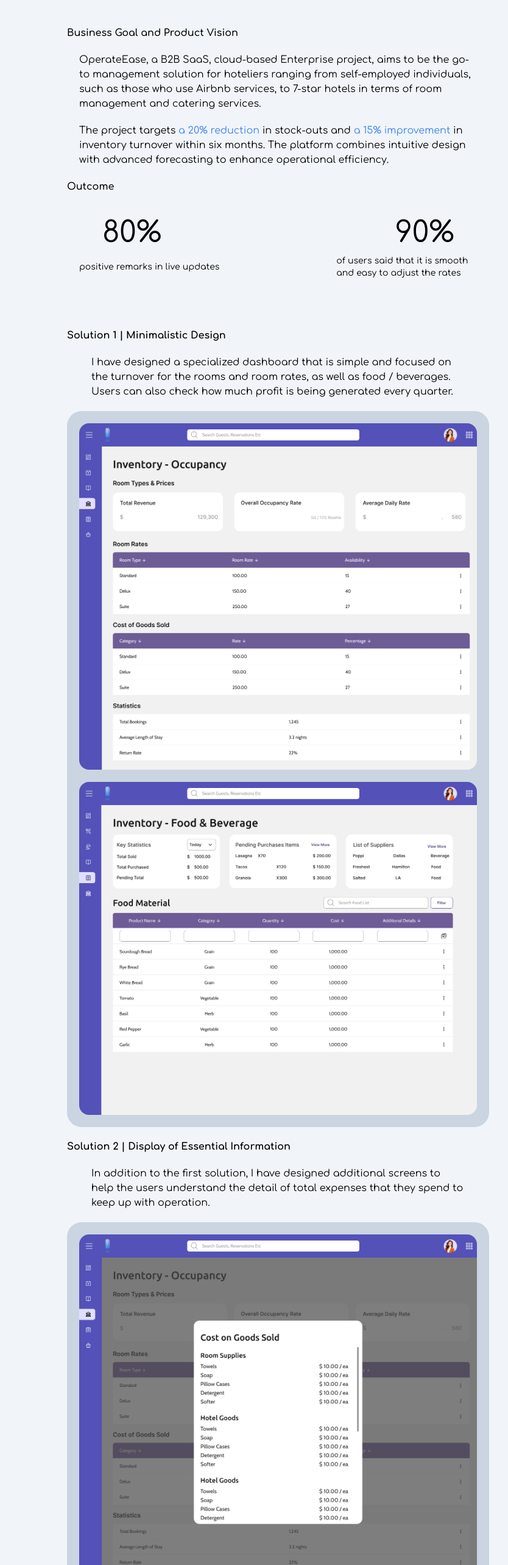
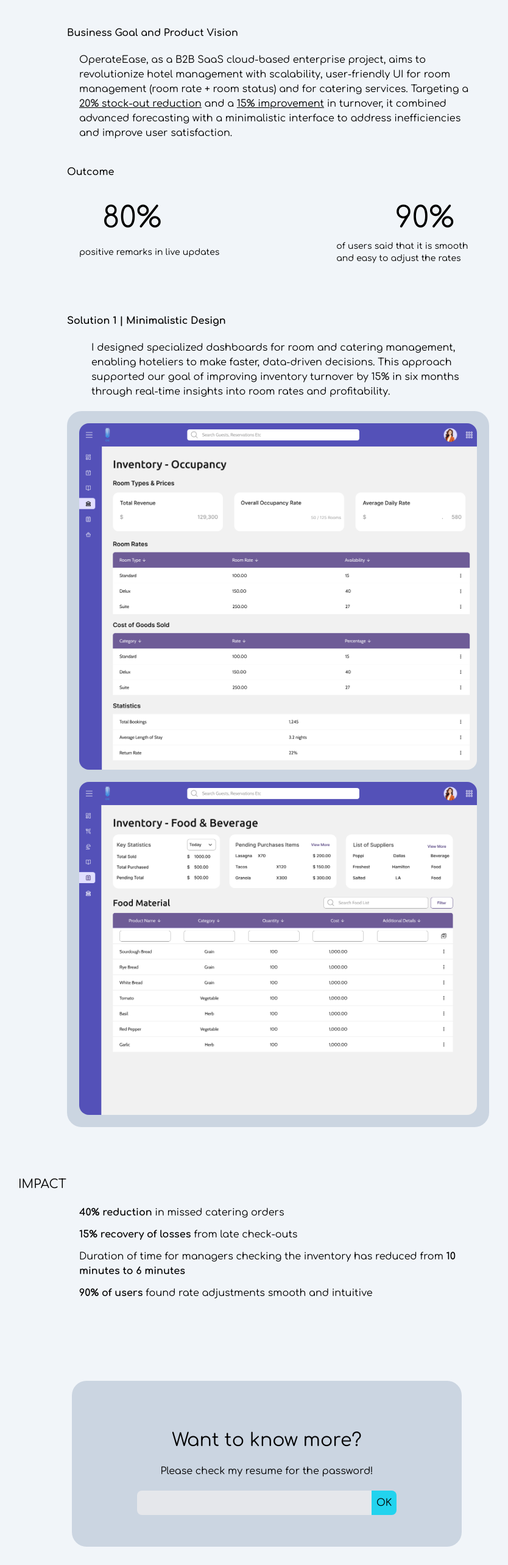
Before and after one commit to johnjang94/portfolio-ver-3, a React (Vite) app: page /operate in a window 1280 px wide. Shown: the part 1097-3663 px from the top of the page at 61% size, without its empty margins (202-1036 px from the left). Built offline with nearby package versions, Linux system fonts and the light colour scheme.

Commit message:
modified content for operate

```diff
--- a/src/pages/design/operate-ease.jsx
+++ b/src/pages/design/operate-ease.jsx
@@ -208,7 +208,11 @@
           )}
         </div>
         <section className="md:w-4/6 mx-10 my-5 md:my-28">
-          {isPasswordCorrect ? <PrivateContent /> : <PublicContent />}
+          {isPasswordCorrect ? (
+            <PrivateContent isPasswordCorrect={isPasswordCorrect} />
+          ) : (
+            <PublicContent isPasswordCorrect={isPasswordCorrect} />
+          )}
         </section>
       </section>
       {!isPasswordCorrect && (
--- a/src/pages/design/operate/impact.jsx
+++ b/src/pages/design/operate/impact.jsx
@@ -1,23 +1,56 @@
-export default function Impact() {
+import PropTypes from "prop-types";
+
+export default function Impact({ isPasswordCorrect }) {
   return (
     <div>
       <h3 className="text-xl uppercase">Impact</h3>
-      <ul className="md:mx-20 my-3 space-y-5">
+      <div className="md:mx-20 my-3 space-y-5">
+        {isPasswordCorrect ? (
+          <ul>
+            <li>
               Hoteliers spend{" "}
-        <span className="text-red-500 underline">an average of 10 minutes</span>{" "}
-        to manually check the inventory status for catering services and face
-        the lack of options for accommodation fees in many platforms. By
-        automating the real-time updates and allowing some flexibility in rate
-        adjustments, we estimate{" "}
+              <span className="text-red-500 underline">
+                an average of 10 minutes
+              </span>{" "}
+              to manually check the inventory status for catering services and
+              face the lack of options for accommodation fees in many platforms.
+              By automating the real-time updates and allowing some flexibility
+              in rate adjustments, we estimate{" "}
               <span className="text-blue-500">up to 40% reduction</span> in{" "}
               <span className="underline">missed-out orders</span> in catering
-        management and <span className="text-blue-500">the recovery</span> of
-        the{" "}
+              management and <span className="text-blue-500">the recovery</span>{" "}
+              of the{" "}
               <span className="underline">
                 approximated loss of <span className="text-red-500">15%</span>
               </span>{" "}
               that comes from the room services.
+            </li>
           </ul>
+        ) : (
+          <ul className="m-5 space-y-3">
+            <li>
+              <span className="font-bold">40% reduction</span> in missed
+              catering orders
+            </li>
+            <li>
+              <span className="font-bold">15% recovery of losses</span> from
+              late check-outs
+            </li>
+            <li>
+              Duration of time for managers checking the inventory has reduced
+              from <span className="font-bold">10 minutes to 6 minutes</span>
+            </li>
+            <li>
+              <span className="font-bold">90% of users</span> found rate
+              adjustments smooth and intuitive
+            </li>
+          </ul>
+        )}
+      </div>
     </div>
   );
 }
+
+Impact.propTypes = {
+  isPasswordCorrect: PropTypes.bool.isRequired,
+};
--- a/src/pages/design/operate/initial-sketch.jsx
+++ b/src/pages/design/operate/initial-sketch.jsx
@@ -13,14 +13,11 @@
           contacts for partner companies when stocks go low.
         </p>
         <p className="md:px-10">
-          During my initial sketch, I was primarily focused on displaying the
-          key metrics first because this allows the hoteliers, as users, to be
-          able to quickly track the activities.
-        </p>
-        <p className="md:px-10">
-          In addition, I considered technical aspects to ensure the data
-          visualization method aligned seamlessly with the backend architecture
-          and enhanced overall system efficiency during this process.
+          My initial sketch emphasized displaying key metrics, enabling
+          hoteliers to quickly track activities. In addition, I considered
+          technical aspects to ensure the data visualization method aligned
+          seamlessly with the backend architecture and enhanced overall system
+          efficiency during this process.
         </p>
         <div className="md:grid md:grid-cols-2 items-center gap-5 space-y-5 md:space-y-0">
           <div className="bg-slate-300 p-5 rounded-2xl">
--- a/src/pages/design/operate/opportunities.jsx
+++ b/src/pages/design/operate/opportunities.jsx
@@ -16,16 +16,20 @@
         <li className="font-bold">Flexible customizations on pricing</li>
         <ul className="px-20 space-y-2">
           <li>
-            OperateEase offers more customizations in pricing for the owners or
-            managers and to charge late check-out fees (with different types of
-            percentage limits).
+            OperateEase focused on flexible pricing customizations, allowing
+            hotel managers to adjust room rates, late check-out fees, and other
+            charges. This adaptability catered to both small Airbnb hosts and
+            luxury hotels, ensuring competitiveness. It also positioned the
+            platform for scalability to support future needs.
           </li>
         </ul>
 
         <li className="font-bold">Cheaper Services</li>
         <p className="px-20">
           OperateEase offers cheaper subscription offers to many hotelier
-          managers as their business sizes are not big.
+          managers whose business sizes are considered as small-scale to ensure
+          the accessibility for small-scale hoteliers, broadening the
+          platform&#39;s market reach while maintaining profitability.
         </p>
 
         <li className="font-bold">Friendly to Beginners</li>
--- a/src/pages/design/operate/overview.jsx
+++ b/src/pages/design/operate/overview.jsx
@@ -5,18 +5,14 @@
         <div>
           <p className="font-semibold">Business Goal and Product Vision</p>
           <p className="md:p-5 py-5">
-            OperateEase, a B2B SaaS, cloud-based Enterprise project, aims to be
-            the go-to management solution for hoteliers ranging from
-            self-employed individuals, such as those who use Airbnb services, to
-            7-star hotels in terms of room management and catering services.
-          </p>
-          <p className="md:px-5">
-            The project targets{" "}
-            <span className="text-blue-500">a 20% reduction</span> in stock-outs
-            and <span className="text-blue-500">a 15% improvement</span> in
-            inventory turnover within six months. The platform combines
-            intuitive design with advanced forecasting to enhance operational
-            efficiency.
+            OperateEase, as a B2B SaaS cloud-based enterprise project, aims to
+            revolutionize hotel management with scalability, user-friendly UI
+            for room management (room rate + room status) and for catering
+            services. Targeting a{" "}
+            <span className="underline">20% stock-out reduction</span> and a{" "}
+            <span className="underline">15% improvement</span> in turnover, it
+            combined advanced forecasting with a minimalistic interface to
+            address inefficiencies and improve user satisfaction.
           </p>
         </div>
         <div className="py-10 md:py-0">
--- a/src/pages/design/operate/retrospective.jsx
+++ b/src/pages/design/operate/retrospective.jsx
@@ -19,10 +19,10 @@
             mid-fidelity. The reason for the change was that we came to realize
             how complex the service becomes when we combine accommodation of the
             rooms and the catering services. The pivot was a good choice because
-            we were able to keeping our own statement that we will keep the
-            product easy-to-use. If we decided to combine everything in
-            all-in-one solution, I think that we might not have been able to
-            have the users clearly understand how things work.
+            we were able to stay true to our commitment to simplicity and ease
+            of use. If we decided to combine everything in all-in-one solution,
+            I think that we might not have been able to have the users clearly
+            understand how things work.
           </p>
         </ul>
       </div>
--- a/src/pages/design/operate/solutions.jsx
+++ b/src/pages/design/operate/solutions.jsx
@@ -1,15 +1,32 @@
 import { OperateEase } from "../../../utils/operate";
+import PropTypes from "prop-types";
 
-export default function Solutions() {
+export default function Solutions({ isPasswordCorrect }) {
   return (
     <div>
       <div className="md:mx-20 space-y-5 -mt-36 md:-mt-0">
         <p className="font-bold">Solution 1 | Minimalistic Design</p>
         <p className="md:px-10">
-          I have designed a specialized dashboard that is simple and focused on
-          the turnover for the rooms and room rates, as well as food /
-          beverages. Users can also check how much profit is being generated
-          every quarter.
+          {isPasswordCorrect ? (
+            <>
+              I have designed two specialized dashboards for room management and
+              catering service management to reduce time spent tracking key
+              metrics and enable hoteliers to make faster, data-driven
+              decisions. This directly supports the business goal of improving
+              inventory turnover by{" "}
+              <span className="text-blue-500">15% within six months</span> by
+              giving managers real-time insights into room rates and
+              food/beverage profitability.
+            </>
+          ) : (
+            <>
+              I designed specialized dashboards for room and catering
+              management, enabling hoteliers to make faster, data-driven
+              decisions. This approach supported our goal of improving inventory
+              turnover by 15% in six months through real-time insights into room
+              rates and profitability.
+            </>
+          )}
         </p>
         <div className="gap-5 space-y-5 bg-slate-300 rounded-3xl p-5">
           <img
@@ -23,35 +40,11 @@
             className="mx-auto rounded-2xl"
           />
         </div>
-        <p className="font-bold">
-          Solution 2 | Display of Essential Information
-        </p>
-        <p className="md:px-10">
-          In addition to the first solution, I have designed additional screens
-          to help the users understand the detail of total expenses that they
-          spend to keep up with operation.
-        </p>
-        <div className="bg-slate-300 rounded-3xl space-y-5 p-5">
-          <img
-            src={OperateEase.Cost}
-            width={800}
-            alt="Cost on Goods Sold"
-            className="rounded-2xl"
-          />
-          <img
-            src={OperateEase.Room}
-            width={800}
-            alt="Room"
-            className="rounded-2xl"
-          />
-          <img
-            src={OperateEase.Statistics}
-            width={800}
-            alt="Statistics"
-            className="rounded-2xl"
-          />
-        </div>
       </div>
     </div>
   );
 }
+
+Solutions.propTypes = {
+  isPasswordCorrect: PropTypes.bool.isRequired,
+};
```
Also changed, not shown: src/pages/design/operate/market-analysis.jsx (+10 -9 lines), src/pages/design/operate/mid-fi.jsx (+8 -7 lines). Lines whose indentation alone changed are shown as unchanged.
